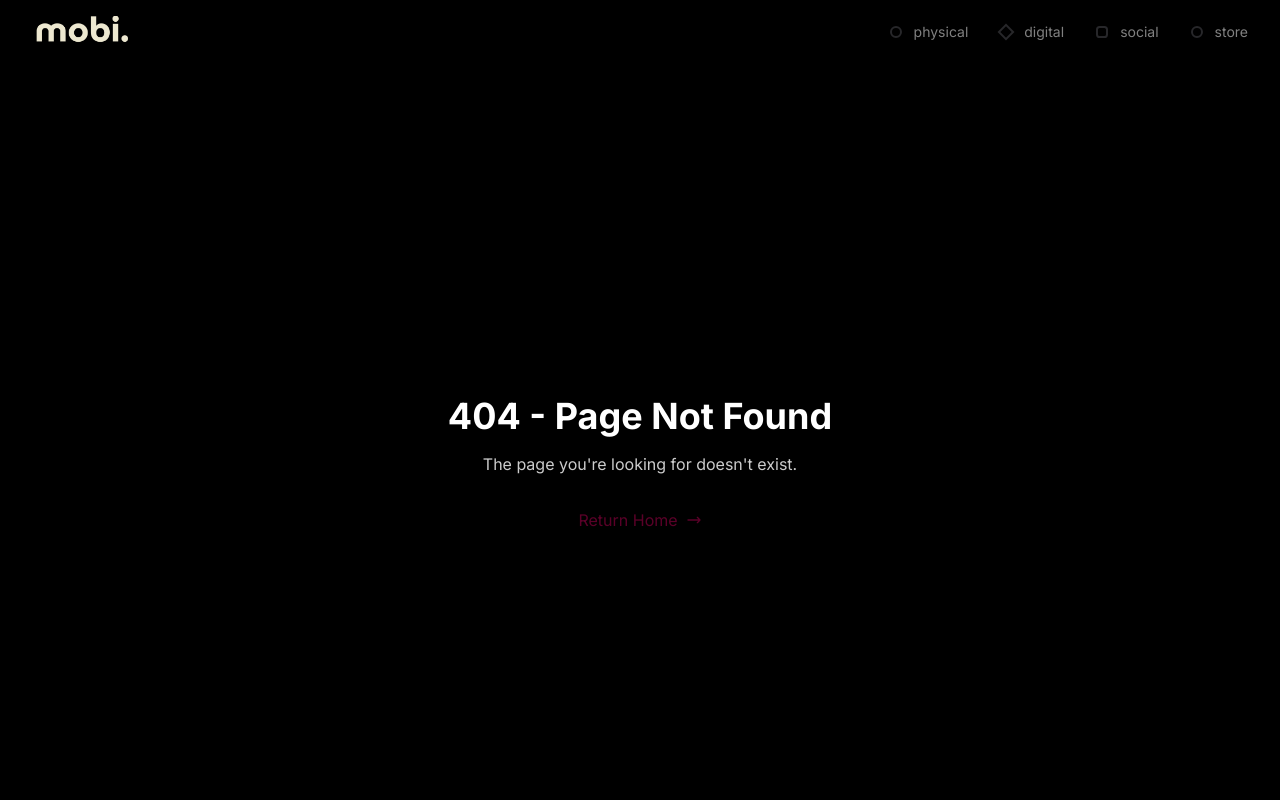
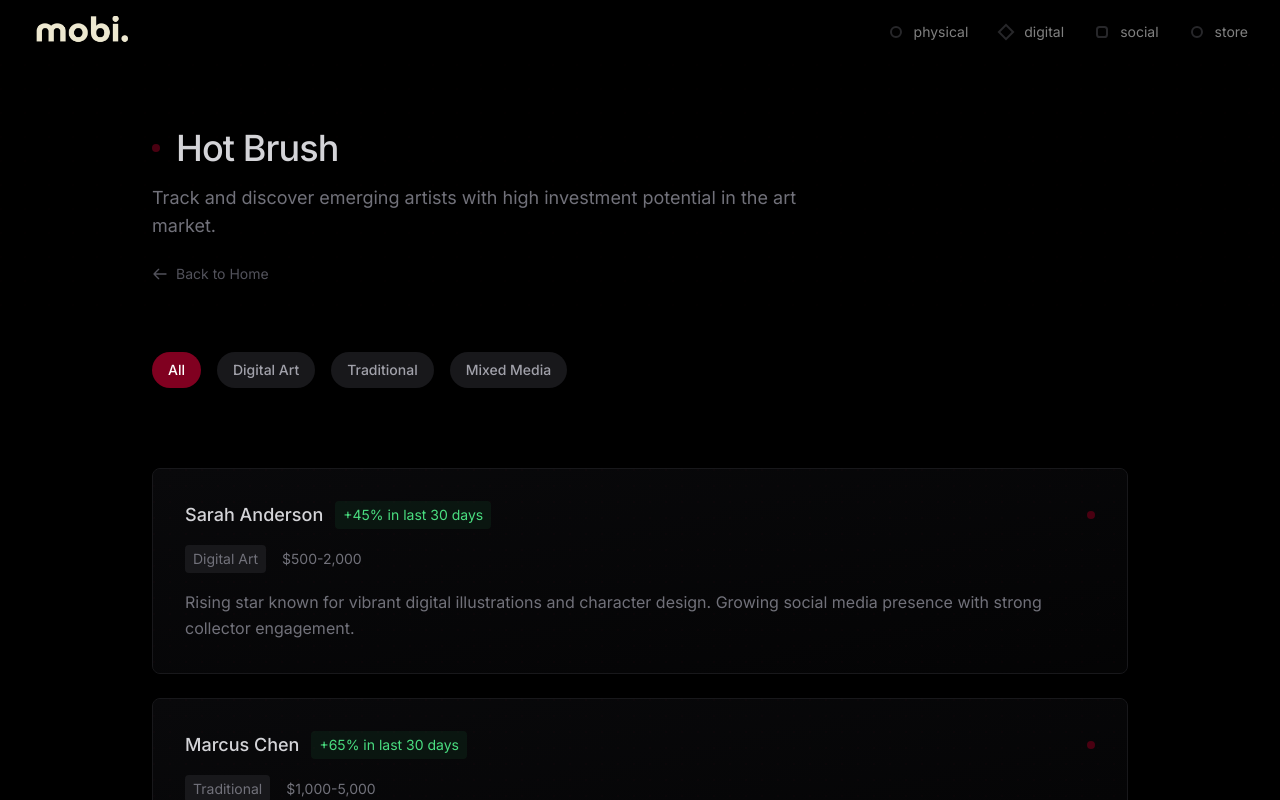
Before and after one commit to stilwellc/Mobi, a Next.js app: page /digital/hotbrush in a window 1280 px wide. Before the commit this address had no page. Shown: the top 800 px of the page. Built offline with nearby package versions, Linux system fonts and the light colour scheme; a web font is replaced by a local one.

Commit message:
Create Hot Brush project for tracking hot artists to invest in

```diff
--- /dev/null
+++ b/app/digital/hotbrush/page.tsx
@@ -0,0 +1,162 @@
+'use client';
+
+import React, { useState } from 'react';
+import { motion } from 'framer-motion';
+import Link from 'next/link';
+
+interface Artist {
+  name: string;
+  trend: 'up' | 'down' | 'stable';
+  priceRange: string;
+  recentSales: string;
+  description: string;
+  category: string;
+}
+
+export default function HotBrushProject() {
+  const [selectedCategory, setSelectedCategory] = useState<string>('all');
+
+  const artists: Artist[] = [
+    {
+      name: "Sarah Anderson",
+      trend: "up",
+      priceRange: "$500-2,000",
+      recentSales: "+45% in last 30 days",
+      description: "Rising star known for vibrant digital illustrations and character design. Growing social media presence with strong collector engagement.",
+      category: "Digital Art"
+    },
+    {
+      name: "Marcus Chen",
+      trend: "up",
+      priceRange: "$1,000-5,000",
+      recentSales: "+65% in last 30 days",
+      description: "Contemporary oil painter focusing on urban landscapes. Recent gallery features in NYC and LA have sparked significant interest.",
+      category: "Traditional"
+    },
+    {
+      name: "Elena Rodriguez",
+      trend: "stable",
+      priceRange: "$3,000-8,000",
+      recentSales: "+15% in last 30 days",
+      description: "Established mixed media artist with consistent market performance. Known for unique combinations of photography and painting.",
+      category: "Mixed Media"
+    }
+  ];
+
+  const categories = ['all', ...Array.from(new Set(artists.map(artist => artist.category)))];
+
+  const filteredArtists = selectedCategory === 'all'
+    ? artists
+    : artists.filter(artist => artist.category === selectedCategory);
+
+  return (
+    <div className="min-h-screen bg-black">
+      {/* Hero Section */}
+      <div className="relative">
+        <div className="absolute inset-0">
+          <div className="absolute inset-0" style={{
+            backgroundImage: `radial-gradient(circle at 1px 1px, rgba(128,0,32,0.015) 1px, transparent 0)`,
+            backgroundSize: '24px 24px'
+          }} />
+        </div>
+
+        <div className="relative z-10 pt-16 pb-8">
+          <div className="max-w-5xl mx-auto px-4 sm:px-6">
+            <div className="flex items-center space-x-4 mb-4">
+              <motion.div
+                className="w-2 h-2 bg-[#4a0011] rounded-full"
+                whileHover={{ scale: [null, 1.5] }}
+                transition={{ type: "spring", stiffness: 400, damping: 10 }}
+              />
+              <h1 className="text-3xl sm:text-4xl font-medium tracking-tight text-zinc-300">
+                Hot Brush
+              </h1>
+            </div>
+            <p className="text-base sm:text-lg text-zinc-500 max-w-2xl leading-relaxed">
+              Track and discover emerging artists with high investment potential in the art market.
+            </p>
+            <div className="mt-6">
+              <Link href="/" className="inline-flex items-center text-zinc-600 hover:text-zinc-400 transition-colors">
+                <svg className="w-4 h-4 mr-2" fill="none" stroke="currentColor" viewBox="0 0 24 24">
+                  <path strokeLinecap="round" strokeLinejoin="round" strokeWidth={2} d="M10 19l-7-7m0 0l7-7m-7 7h18" />
+                </svg>
+                <span className="text-sm">Back to Home</span>
+              </Link>
+            </div>
+          </div>
+        </div>
+      </div>
+
+      {/* Category Filter */}
+      <section className="relative z-10 py-8">
+        <div className="max-w-5xl mx-auto px-4 sm:px-6">
+          <div className="flex space-x-4 overflow-x-auto pb-4">
+            {categories.map((category) => (
+              <button
+                key={category}
+                onClick={() => setSelectedCategory(category)}
+                className={`px-4 py-2 rounded-full text-sm font-medium transition-colors ${
+                  selectedCategory === category
+                    ? 'bg-[#800020] text-white'
+                    : 'bg-zinc-900 text-zinc-400 hover:bg-zinc-800'
+                }`}
+              >
+                {category.charAt(0).toUpperCase() + category.slice(1)}
+              </button>
+            ))}
+          </div>
+        </div>
+      </section>
+
+      {/* Artist Cards */}
+      <section className="relative z-10 py-8">
+        <div className="max-w-5xl mx-auto px-4 sm:px-6">
+          <div className="grid gap-6">
+            {filteredArtists.map((artist, index) => (
+              <div
+                key={index}
+                className="relative rounded-lg overflow-hidden bg-zinc-950 border border-zinc-900 p-6 sm:p-8 group md:hover:scale-[1.01] transition-all duration-300"
+              >
+                <div className="absolute inset-0 bg-gradient-to-br from-zinc-950/90 to-black/60" />
+                <div className="absolute inset-0" style={{
+                  backgroundImage: `radial-gradient(circle at 1px 1px, rgba(128,0,32,0.03) 1px, transparent 0)`,
+                  backgroundSize: '16px 16px'
+                }} />
+                <div className="relative">
+                  <div className="flex items-center justify-between mb-4">
+                    <div className="flex items-center space-x-3">
+                      <span className="text-lg font-medium text-zinc-300">{artist.name}</span>
+                      <span className={`text-sm px-2 py-1 rounded ${
+                        artist.trend === 'up'
+                          ? 'bg-green-900/20 text-green-400'
+                          : artist.trend === 'down'
+                          ? 'bg-red-900/20 text-red-400'
+                          : 'bg-yellow-900/20 text-yellow-400'
+                      }`}>
+                        {artist.recentSales}
+                      </span>
+                    </div>
+                    <motion.div
+                      className="w-2 h-2 bg-[#4a0011] rounded-full"
+                      whileHover={{ scale: [null, 1.5] }}
+                      transition={{ type: "spring", stiffness: 400, damping: 10 }}
+                    />
+                  </div>
+                  <div className="space-y-4">
+                    <div className="flex items-center space-x-4 text-sm text-zinc-500">
+                      <span className="px-2 py-1 rounded bg-zinc-900">{artist.category}</span>
+                      <span>{artist.priceRange}</span>
+                    </div>
+                    <p className="text-zinc-500 leading-relaxed">
+                      {artist.description}
+                    </p>
+                  </div>
+                </div>
+              </div>
+            ))}
+          </div>
+        </div>
+      </section>
+    </div>
+  );
+}
```
